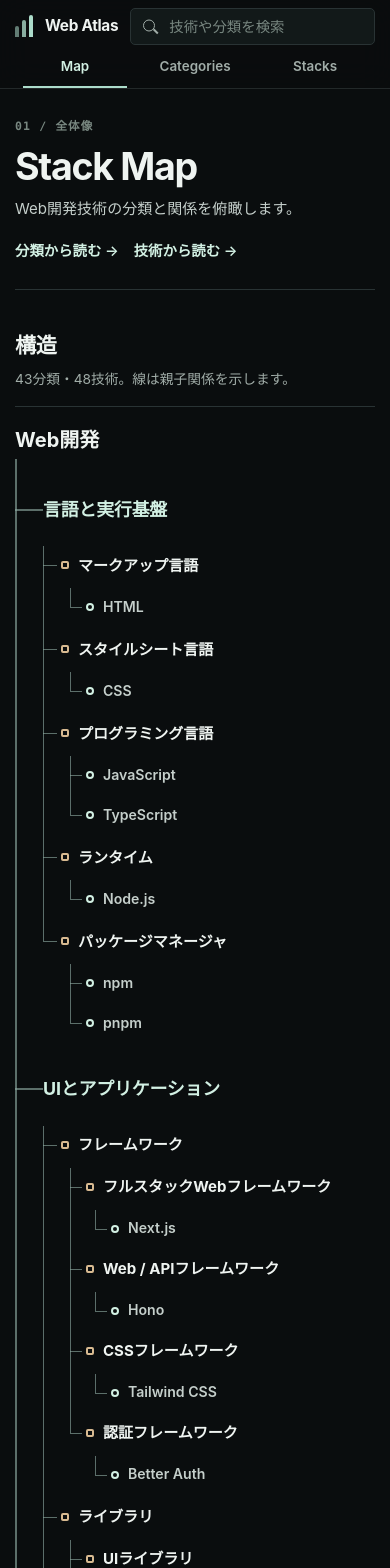
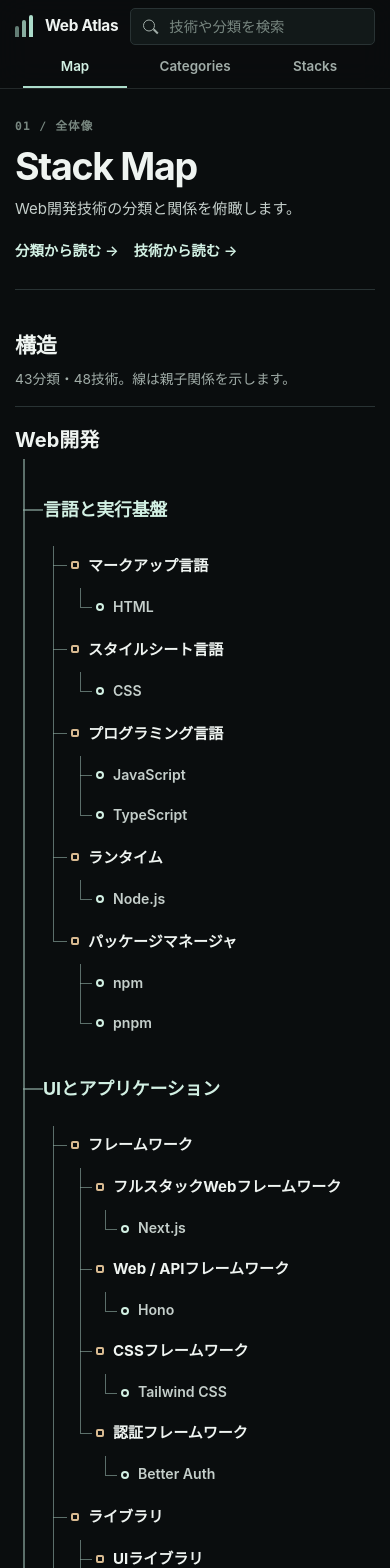
Before and after one commit to Lye-0/web-atlas, a React (Vite) app: page /dictionary/map in a window 390 px wide. Shown: the top 1568 px of the page. Built offline with nearby package versions, Linux system fonts and the light colour scheme.

Commit message:
fix: Mapの幹位置と階層間隔を調整する

```diff
--- a/src/styles.css
+++ b/src/styles.css
@@ -475,6 +475,8 @@
   --map-trunk-width: 2px;
   --map-trunk-gap: 84px;
   --map-mobile-group-offset: 28px;
+  --map-mobile-root-offset: 8px;
+  --map-group-child-offset: 10px;
   --map-group-gap: 34px;
   --map-group-to-children-gap: 24px;
   --map-group-indent: 30px;
@@ -623,6 +625,7 @@
 
 .map-visual-group > .map-tree-list {
   margin-top: var(--map-group-to-children-gap);
+  margin-left: var(--map-group-child-offset);
 }
 
 .map-tree-item,
@@ -765,6 +768,8 @@
 
   .map-visual-lane-left .map-tree-list {
     padding: 0 var(--map-tree-indent) 0 0;
+    margin-left: 0;
+    margin-right: var(--map-group-child-offset);
     border-left: 0;
   }
 
@@ -1678,7 +1683,7 @@
     position: absolute;
     top: 0;
     bottom: 0;
-    left: calc(-1 * var(--map-mobile-group-offset));
+    left: calc(-1 * var(--map-mobile-group-offset) + var(--map-mobile-root-offset));
     width: var(--map-trunk-width);
     background: var(--connector);
     content: "";
@@ -1691,8 +1696,8 @@
   .map-mobile-group-item::after {
     position: absolute;
     top: var(--map-group-branch-offset);
-    left: calc(-1 * var(--map-mobile-group-offset));
-    width: var(--map-mobile-group-offset);
+    left: calc(-1 * var(--map-mobile-group-offset) + var(--map-mobile-root-offset));
+    width: calc(var(--map-mobile-group-offset) - var(--map-mobile-root-offset));
     height: 2px;
     background: var(--connector);
     content: "";
@@ -1707,7 +1712,7 @@
   }
 
   .map-root-node::after {
-    left: 0;
+    left: var(--map-mobile-root-offset);
     height: 28px;
     background: var(--connector);
   }
```
Also changed, not shown: 1 other file (tests, documents, lock files or other folders).
